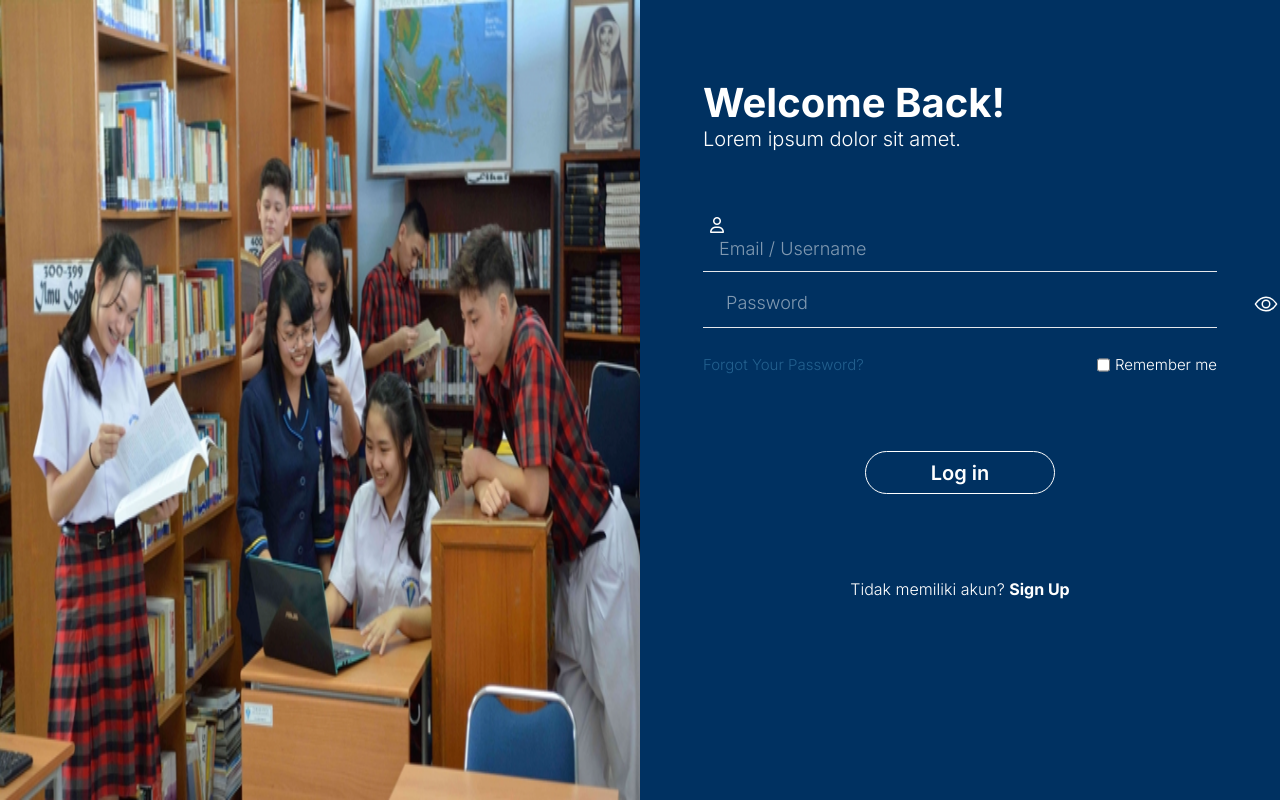
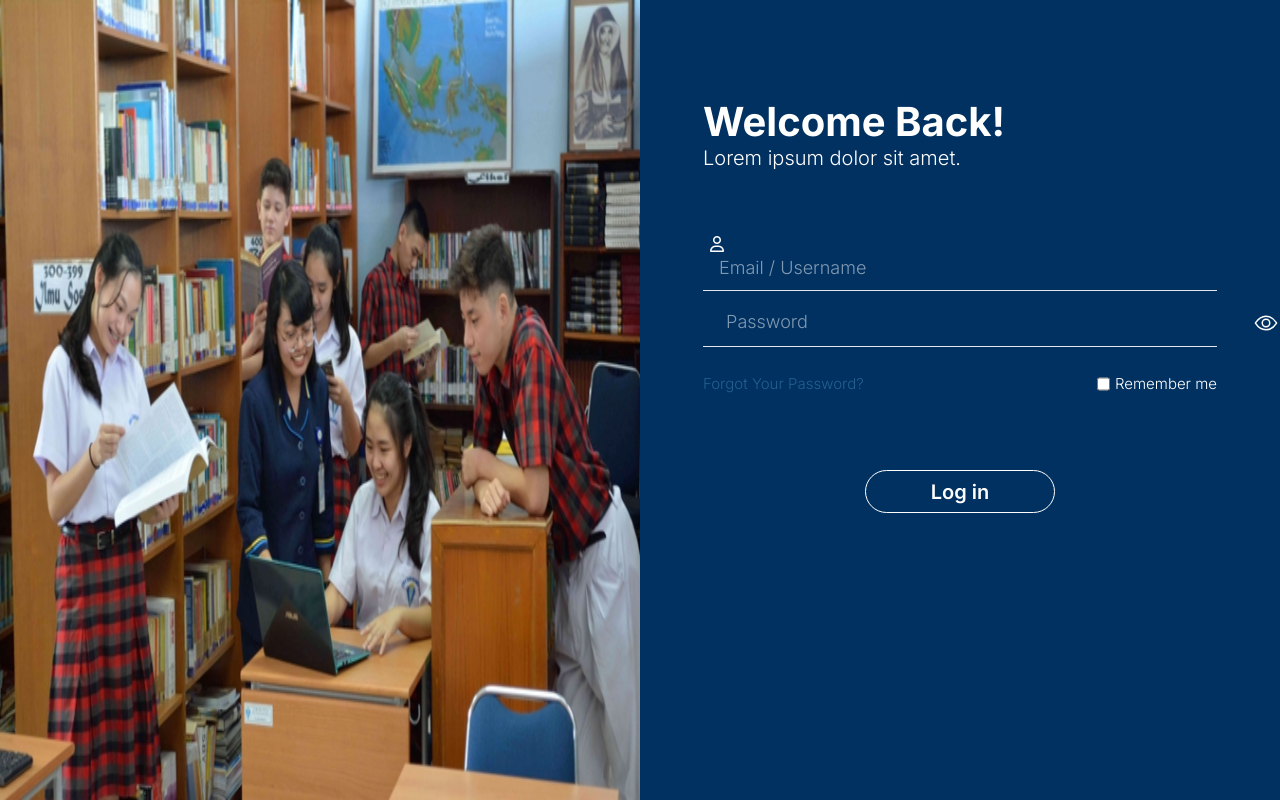
Before and after one commit to DevinTan4/library-management, a React (Vite) app: page /login in a window 1280 px wide. Built offline with nearby package versions, Linux system fonts and the light colour scheme; the HTML template or start-up script is replaced by a standard one.

Commit message:
refactor: delete footer

```diff
--- a/src/pages/login/index.jsx
+++ b/src/pages/login/index.jsx
@@ -13,7 +13,7 @@ const LoginPage = () => {
       </div>
 
       {/* Right side */}
-      <div className="w-1/2 bg-[#003161] pt-[79px] px-[63px] pb-[66px] h-screen">
+      <div className="w-1/2 bg-[#003161] pt-[98px] px-[63px] pb-[66px] h-screen">
         {/* Header */}
         <header className="mb-[61px]">
           <h2 className="text-[40px] font-bold leading-[48.41px]">
@@ -73,7 +73,7 @@ const LoginPage = () => {
             </div>
           </div>
           {/* Login button */}
-          <div className="flex justify-center mb-[83px]">
+          <div className="flex justify-center mb-[126px]">
             <Link to="/">
               <button className="w-[190px] h-[43px] border border-white rounded-3xl font-semibold text-xl cursor-pointer hover:bg-[#E95B0A] hover:border-none active:bg-white active:text-[#E95B0A] hover:transition hover:duration-[400ms] active:transition-none">
                 Log in
@@ -81,15 +81,6 @@ const LoginPage = () => {
             </Link>
           </div>
         </form>
-        {/* Footer */}
-        <footer>
-          <div className="text-center font-light">
-            Tidak memiliki akun?{" "}
-            <span className="font-bold">
-              <Link to="/register">Sign Up</Link>
-            </span>
-          </div>
-        </footer>
       </div>
     </div>
   );
```
